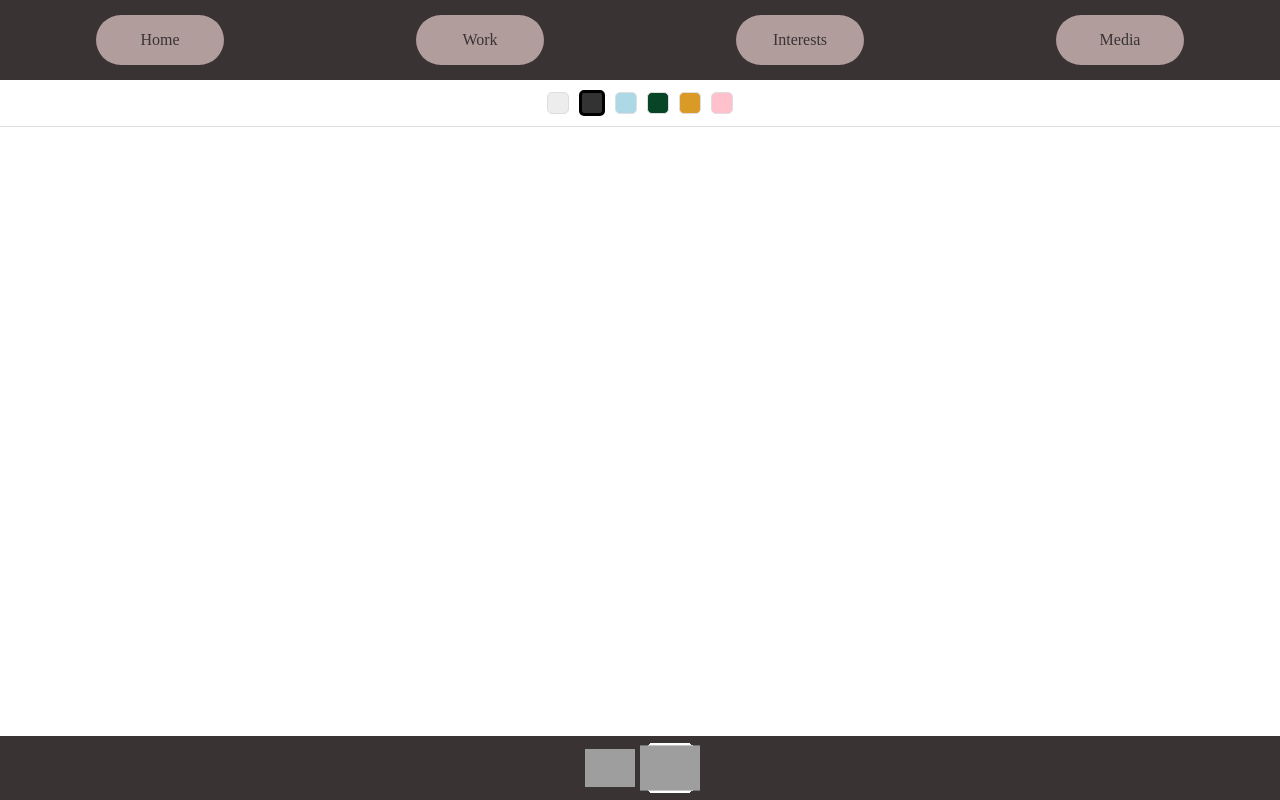
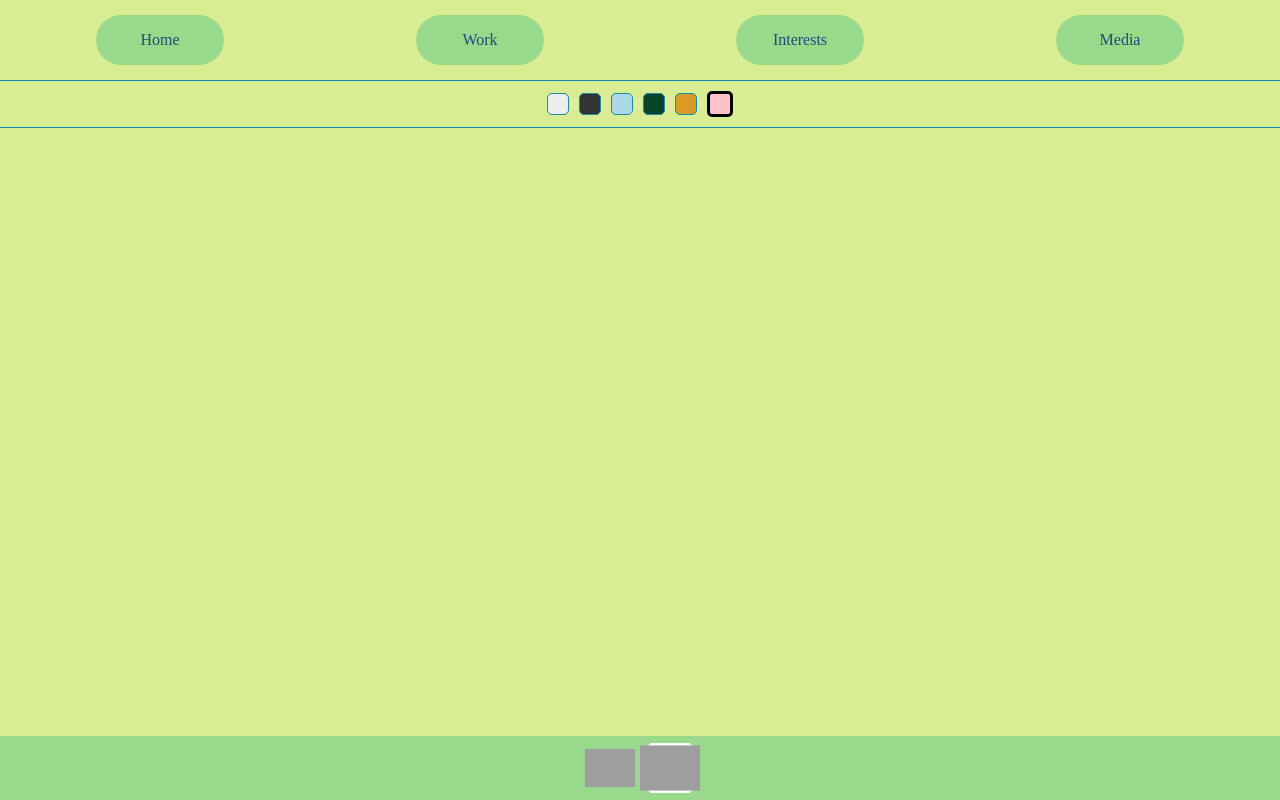
Before and after one commit to Natalia-dot/ownexercises, a React (Create React App) app in the folder typescript-project/: page / in a window 1280 px wide. Built offline with nearby package versions, Linux system fonts and the light colour scheme; grey boxes are pictures that could not be loaded.

Commit message:
Theme working through hardcoding

```diff
--- a/typescript-project/src/components/Footer.tsx
+++ b/typescript-project/src/components/Footer.tsx
@@ -5,7 +5,6 @@ interface FooterProps
     React.HTMLAttributes<HTMLElement>,
     HTMLElement
   > {
-  theme?: "light" | "dark";
 }
 
 const StyledFooter = styled.footer<FooterProps>`
@@ -15,9 +14,8 @@ const StyledFooter = styled.footer<FooterProps>`
   flex-direction: row;
   align-items: center;
   justify-content: center;
-  background-color: ${(props) =>
-    props.theme === "light" ? "#b29d9d" : "#393333"};
-  color: ${(props) => (props.theme === "light" ? "#393333" : "#b29d9d")};
+  background-color: ${({ theme }) => theme.colors.secondaryBackground};
+  color: ${({ theme }) => theme.colors.text};
   position: fixed;
   bottom: 0;
   gap: 10px;
--- a/typescript-project/src/components/Nav.tsx
+++ b/typescript-project/src/components/Nav.tsx
@@ -7,13 +7,11 @@ interface NavProps
     React.HTMLAttributes<HTMLElement>,
     HTMLElement
   > {
-  theme?: "light" | "dark";
 }
 
 export const StyledNav = styled.nav<NavProps>`
-  background-color: ${(props) =>
-    props.theme === "light" ? "#b29d9d" : "#393333"};
-  color: ${(props) => (props.theme === "light" ? "#393333" : "#b29d9d")};
+   background-color: ${({ theme }) => theme.colors.background};
+   color: ${({ theme }) => theme.colors.text};
   width: 100vw;
   height: 10vh;
   display: flex;
@@ -22,12 +20,12 @@ export const StyledNav = styled.nav<NavProps>`
   justify-content: space-around;
 
   a {
-    background-color: #b29d9d;
+    background-color: ${({ theme }) => theme.colors.secondaryBackground};
     text-decoration: none;
     display: flex;
     align-items: center;
     justify-content: center;
-    color: #393333;
+    color: ${({ theme }) => theme.colors.text};
     width: 10vw;
     padding: 1rem 2rem;
     border-radius: 25px;
@@ -36,10 +34,10 @@ export const StyledNav = styled.nav<NavProps>`
   }
 
   a:hover {
-    transform: scale(1.1);
-    -webkit-box-shadow: 0px 3px 5px 5px rgba(0, 0, 0, 0.58);
-    -moz-box-shadow: 0px 3px 5px 5px rgba(0, 0, 0, 0.58);
-    box-shadow: 0px 3px 5px 5px rgba(0, 0, 0, 0.58);
+    transform: scale(1.05);
+    -webkit-box-shadow: 0px 2px 4px 5px rgba(0, 0, 0, 0.40);
+    -moz-box-shadow: 0px 2px 4px 5px rgba(0, 0, 0, 0.40);
+    box-shadow: 0px 2px 5px 4px rgba(0, 0, 0, 0.400);
   }
 `;
 
--- a/typescript-project/src/components/ThemeButton.tsx
+++ b/typescript-project/src/components/ThemeButton.tsx
@@ -24,15 +24,13 @@ const buttonColors = {
 
 
 export const ThemeContainer = styled.div`
-  background-color: hsl(0, 0%, 100%);
-  display: flex;
+  display: flex;  background-color: ${({ theme }) => theme.colors.background};
+  border-bottom: 1px solid ${({ theme }) => theme.colors.border};
+  border-top: 1px solid ${({ theme }) => theme.colors.border};
   flex-wrap: wrap;
   justify-content: center;
   align-items: center;
   padding: 10px;
-  border-bottom: 1px solid hsl(0, 0%, 87%);
-
-
 `;
 
 interface ThemeButtonProps
@@ -47,14 +45,14 @@ const ThemeButtonStyled = styled.button<ThemeButtonProps>`
   margin: 0 5px;
   padding: 10px;
   font-size: 0.5rem;
-  border: 1px solid hsl(0, 0%, 87%);
+  border: 1px solid ${({ theme }) => theme.colors.border};
   border-radius: 5px;
   background-color: ${(props) => props.$myTheme && buttonColors[props.$myTheme]};
   width: 20px;
   height: 20px;
   cursor: pointer;
   &:hover {
-    box-shadow: 2px 2px 2px hsl(0, 0%, 87%);
+    box-shadow: 2px 2px 2px ${({ theme }) => theme.colors.border};
   }
   &.active{
     border: 3px solid black;
@@ -71,7 +69,6 @@ const ThemeButtonStyled = styled.button<ThemeButtonProps>`
     --ex en la implementacion del boton, y aqui. */
 
 export const ThemeButton = (props: ThemeButtonProps) => {
-console.log(props.className);
 
 return (
 <ThemeButtonStyled {...props}/>
--- a/typescript-project/src/index.tsx
+++ b/typescript-project/src/index.tsx
@@ -1,18 +1,22 @@
-import React from 'react';
-import ReactDOM from 'react-dom/client';
-import App from './App';
-import reportWebVitals from './reportWebVitals';
-import { RouterProvider } from 'react-router-dom';
-import { router } from './routes/routes';
-import { GlobalStyles } from './styles/Global';
+import React from "react";
+import ReactDOM from "react-dom/client";
+import App from "./App";
+import reportWebVitals from "./reportWebVitals";
+import { RouterProvider } from "react-router-dom";
+import { router } from "./routes/routes";
+import { GlobalStyles } from "./styles/Global";
+import { ThemeProvider } from "styled-components";
+import { light, dark, blue, green, brown, pink } from "./styles/Theme";
 
 const root = ReactDOM.createRoot(
-  document.getElementById('root') as HTMLElement
+  document.getElementById("root") as HTMLElement
 );
 root.render(
   <React.StrictMode>
-    <GlobalStyles/>
-       <RouterProvider router={router}/>
+    <ThemeProvider theme={green}>
+      <GlobalStyles />
+      <RouterProvider router={router} />
+    </ThemeProvider>
   </React.StrictMode>
 );
 
--- a/typescript-project/src/pages/Home/Home.tsx
+++ b/typescript-project/src/pages/Home/Home.tsx
@@ -5,11 +5,11 @@ export const Home = () => {
   return (
     <ThemeContainer>
       <ThemeButton $myTheme='light' />
-      <ThemeButton $myTheme='dark' className='active'/>
+      <ThemeButton $myTheme='dark'/>
       <ThemeButton $myTheme='blue'/>
       <ThemeButton $myTheme='green'/>
       <ThemeButton $myTheme='brown'/>
-      <ThemeButton $myTheme='pink'/>
+      <ThemeButton $myTheme='pink' className='active'/>
     </ThemeContainer>
   )
 }
--- a/typescript-project/src/styles/Global.ts
+++ b/typescript-project/src/styles/Global.ts
@@ -18,4 +18,6 @@ min-height: 100vh;
 body {
   width: 100vw;
   min-height: 100vh;
+  background-color: ${({ theme }) => theme.colors.background};
+  color: ${({ theme }) => theme.colors.text};
 }`
--- a/typescript-project/src/styles/Theme.tsx
+++ b/typescript-project/src/styles/Theme.tsx
@@ -1,89 +1,65 @@
 export const light = {
     name: "light-theme",
     colors: {
-      header: "hsl(0, 0%, 93%)",
-      background: "hsl(0, 0%, 100%)",
-      footer: "hsl(0, 1%, 38%)",
-      text: "hsl(0, 1%, 16%)",
-      quoteBgc: "hsl(60, 40%, 100%)",
-      quoteTitle: "hsl(0, 1%, 38%)",
-      quoteBody: "hsl(0, 1%, 38%);",
-      quoteBorder: "hsl(0, 0%, 87%)",
-      border: "hsl(0, 0%, 87%)",
+      background: "rgb(237, 224, 212)",
+      secondaryBackground: "#",
+      text: "#",
+      border: "#",
+      accent: "#"
     },
   };
 
   export const dark = {
     name: "dark-theme",
     colors: {
-      header: "hsl(0, 0%, 20%)",
-      background: "hsl(0, 1%, 16%)",
-      footer: "hsl(0, 0%, 93%)",
-      text: "hsl(0, 0%, 100%)",
-      quoteBgc: "hsl(0, 0%, 35%)",
-      quoteTitle: "hsl(0, 0%, 100%)",
-      quoteBody: "hsl(0, 0%, 100%)",
-      quoteBorder: "hsl(0, 0%, 59%)",
-      border: "hsl(0, 0%, 78%)",
+      background: "#",
+      secondaryBackground: "#",
+      text: "#",
+      border: "#",
+      accent: "#"
     },
   };
 
   export const blue = {
     name: "blue-theme",
     colors: {
-      header: "hsl(195, 53%, 79%)",
-      background: "hsl(194, 100%, 97%)",
-      footer: "hsl(195, 52%, 28%)",
-      text: "hsl(0, 1%, 16%)",
-      quoteBgc: "hsl(0, 0%, 100%)",
-      quoteTitle: "hsl(195, 52%, 28%)",
-      quoteBody: "hsl(0, 0%, 38%)",
-      quoteBorder: "hsl(0, 0%, 87%)",
-      border: "hsl(0, 0%, 87%)",
+      background: "#cae9ff",
+      secondaryBackground: "#5fa8d3",
+      text: "#000814",
+      border: "#0353a4",
+      accent: "#ffd60a"
     },
   };
 
   export const green = {
     name: "green-theme",
     colors: {
-      header: "hsl(150, 80%, 15%)",
-      background: "hsl(150, 80%, 20%)",
-      footer: "hsl(150, 80%, 80%)",
-      text: "hsl(150, 80%, 80%);",
-      quoteBgc: "hsl(150, 60%, 60%)",
-      quoteTitle: "hsl(130, 90%, 10%)",
-      quoteBody: "hsl(130, 70%, 10%)",
-      quoteBorder: "hsl(130, 80%, 20%)",
-      border: "hsl(170, 100%, 60%)",
+      background: "#d9ed92",
+      secondaryBackground: "#99d98c",
+      text: "#184e77",
+      border: "#168aad",
+      accent: "#ff9b85"
     },
   };
 
   export const brown = {
     name: "brown-theme",
     colors: {
-      header: "hsl(39, 70%, 50%)",
-      background: "hsl(37, 83%, 54%)",
-      footer: "hsl(39, 50%, 20%)",
-      text: "hsl(100, 0%, 20%)",
-      quoteBgc: "hsl(50, 100%, 70%)",
-      quoteTitle: "hsl(37, 23%, 24%)",
-      quoteBody: "hsl(30, 23%, 24%)",
-      quoteBorder: "hsl(50, 50%, 50%)",
-      border: "rgb(224, 189, 33)",
+      background: "rgb(237, 224, 212)",
+      secondaryBackground: "rgb(221, 184, 146)",
+      text: "rgb(127, 85, 57)",
+      border: "rgb(176, 137, 104)",
+      accent: "rgb(204, 213, 174)"
     },
   };
 
   export const pink = {
     name: "pink-theme",
     colors: {
-      header: "hsl(350, 100%, 88%)",
-      background: "hsl(300, 80%, 88%)",
-      footer: "hsl(300, 10%, 28%)",
-      text: "hsl(300, 100%, 28%)",
-      quoteBgc: "hsl(350, 50%, 78%)",
-      quoteTitle: "hsl(300, 50%, 28%)",
-      quoteBody: "hsl(320, 20%, 28%)",
-      quoteBorder: "hsl(300, 50%, 28%)",
-      border: "hsl(300, 50%, 58%)",
+      background: "rgba(255, 232, 250, 1)",
+      secondaryBackground: "rgba(255, 164, 179, 1)",
+      text: "rgba(93, 29, 40, 1)",
+      border: "rgba(255, 135, 183, 1)",
+      accent: "rgba(245, 0, 118, 1"
     },
   };
```
Also changed, not shown: typescript-project/src/App.tsx (+8 -10 lines).
